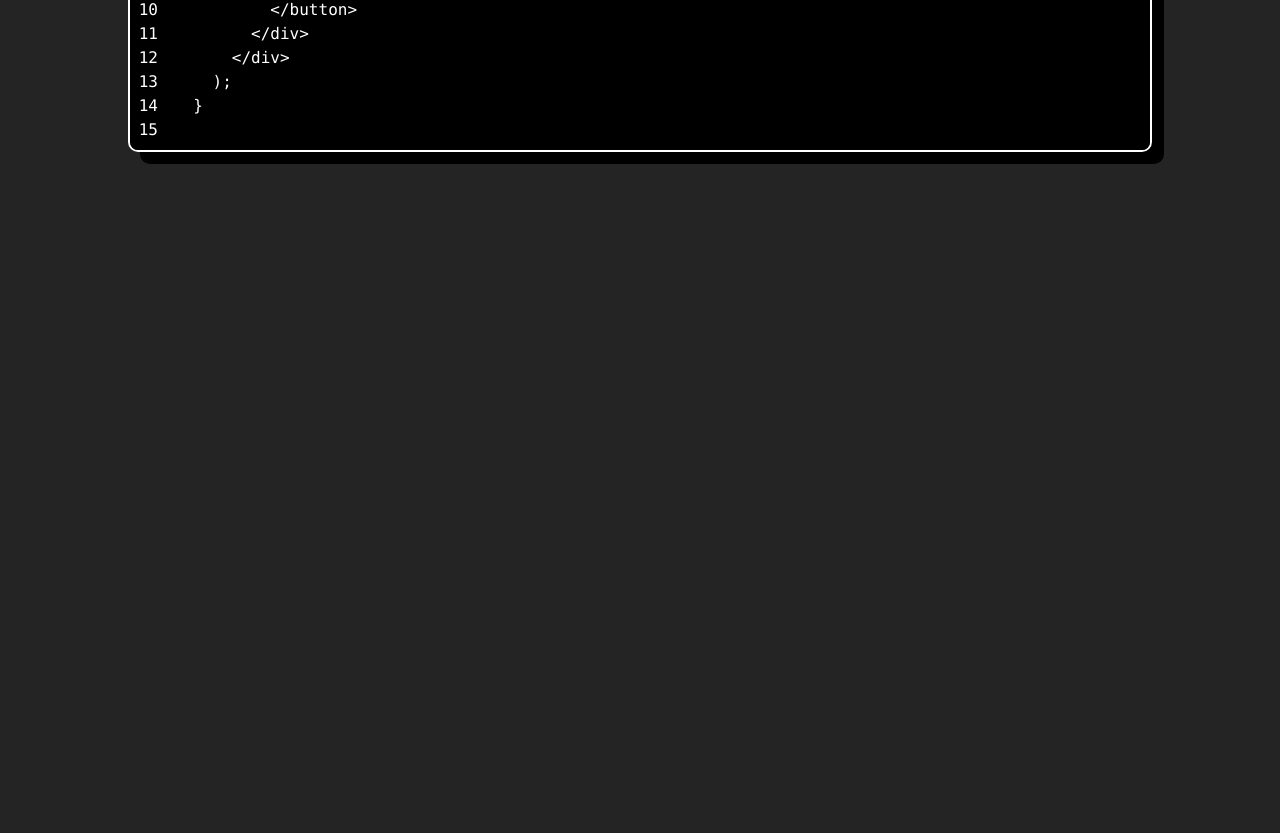
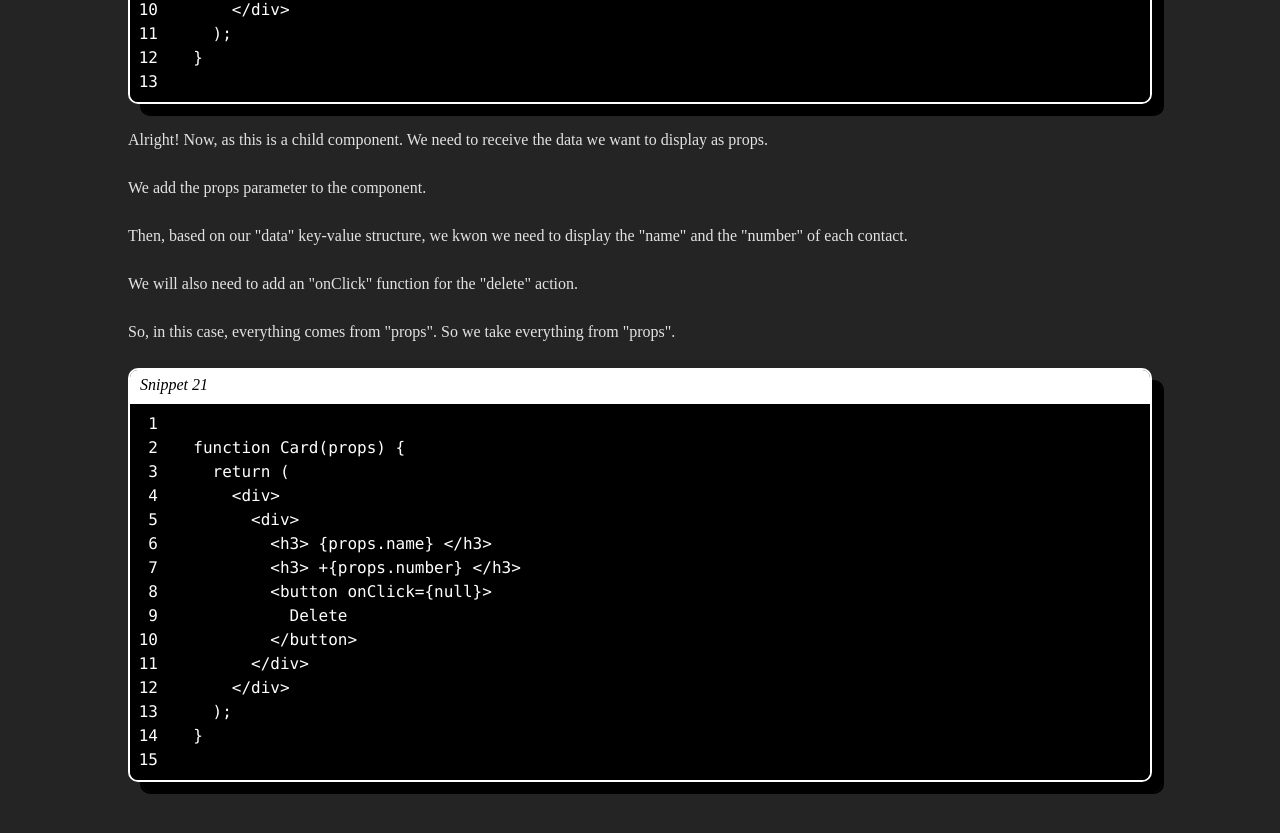
Before and after one commit to kinxori/inxel-test, a React (Vite) app: page / in a window 1280 px wide. Shown: the part 9914-10747 px from the top of the page. Before the commit the page ends 10170 px from the top, so only its background shows below. Built offline with nearby package versions, Linux system fonts and the light colour scheme.

Commit message:
updated content in page 31

```diff
--- a/src/App.jsx
+++ b/src/App.jsx
@@ -202,15 +202,13 @@ export default function App() {
   `;
 
   const snippet20 = `
-  function Card(props) {
+  function Card() {
     return (
       <div>
         <div>
           <h3></h3>
-          <h3>+</h3>
-          <button>
-            Delete
-          </button>
+          <h3></h3>
+          <button></button>
         </div>
       </div>
     );
@@ -676,7 +674,7 @@ export default function App() {
           <p>This is going to look like this as JSX:</p>
           <div className="rounded-[10px] overflow-hidden drop-shadow-[12px_12px_0px_rgba(0,0,0,1)] border-white border-[2px]   ">
             <div className="w-[100%] h-[30px] bg-white flex items-center pl-[10px]   ">
-              <i className="text-black  ">Snippet 20</i>
+              <i className="text-black  ">Snippet 21</i>
             </div>
             <hr className="border-white border-[2px]"></hr>
             <SyntaxHighlighter
@@ -687,7 +685,32 @@ export default function App() {
               {snippet20}
             </SyntaxHighlighter>
           </div>
-          <p></p>
+          <p>
+            Alright! Now, as this is a child component. We need to receive the data we want to
+            display as props.
+          </p>
+          <p>We add the props parameter to the component.</p>
+          <p>
+            Then, based on our "data" key-value structure, we kwon we need to display the "name" and
+            the "number" of each contact.
+          </p>
+          <p>We will also need to add an "onClick" function for the "delete" action. </p>
+          <p>
+            So, in this case, everything comes from "props". So we take everything from "props".
+          </p>
+          <div className="rounded-[10px] overflow-hidden drop-shadow-[12px_12px_0px_rgba(0,0,0,1)] border-white border-[2px]   ">
+            <div className="w-[100%] h-[30px] bg-white flex items-center pl-[10px]   ">
+              <i className="text-black  ">Snippet 21</i>
+            </div>
+            <hr className="border-white border-[2px]"></hr>
+            <SyntaxHighlighter
+              language="text"
+              customStyle={{ background: "black", color: "white" }}
+              showLineNumbers
+            >
+              {snippet21}
+            </SyntaxHighlighter>
+          </div>
         </div>
       </div>
     </article>
```
